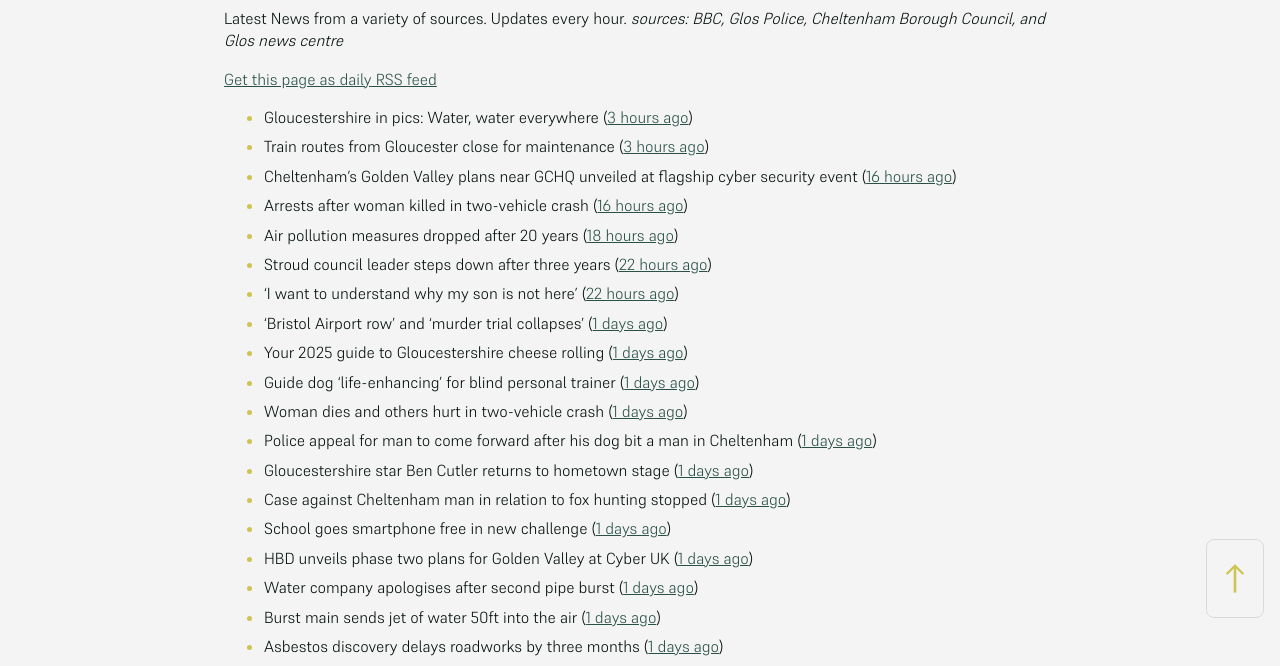
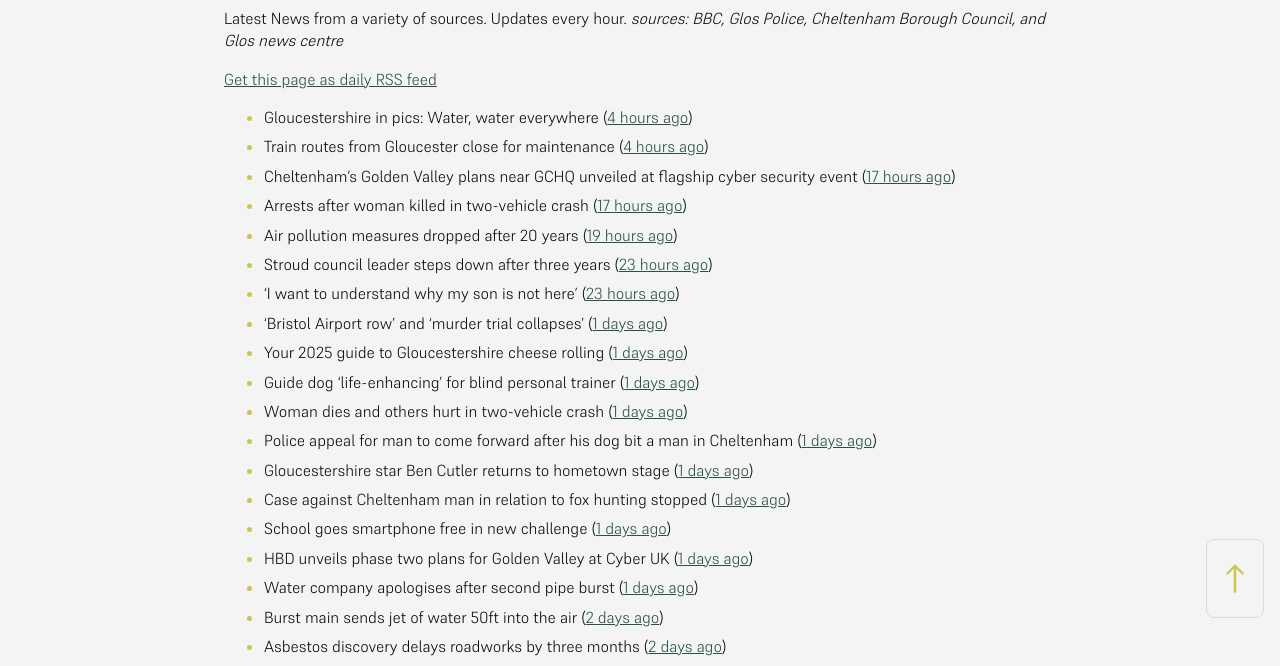
Before and after one commit to mat-0/cheltenham-open-data, a Jekyll site: the page built from _pages/news.md, in a window 1280 px wide. Shown: the part 266-932 px from the top of the page. Built offline with Jekyll 4.4.1, drawn with Linux system fonts in a browser that asks for light colours.

Commit message:
Updated 2025-05-17 10:57:51

```diff
--- a/_pages/news.md
+++ b/_pages/news.md
@@ -12,13 +12,13 @@ _sources: BBC, Glos Police, Cheltenham Borough Council, and Glos news centre_
 [Get this page as daily RSS feed](/daily.rss)
 
 <!-- news_marker starts -->
-- Gloucestershire in pics: Water, water everywhere ([3 hours ago](https://www.bbc.com/news/articles/c8e6d4g6k88o))
-- Train routes from Gloucester close for maintenance ([3 hours ago](https://www.bbc.com/news/articles/c5y64j5nmv1o))
-- Cheltenham’s Golden Valley plans near GCHQ unveiled at flagship cyber security event ([16 hours ago](https://gloucesternewscentre.co.uk/cheltenhams-golden-valley-plans-near-gchq-unveiled-at-flagship-cyber-security-event/))
-- Arrests after woman killed in two-vehicle crash ([16 hours ago](https://www.bbc.com/news/articles/cz0dl0g9zxjo))
-- Air pollution measures dropped after 20 years ([18 hours ago](https://www.bbc.com/news/articles/c7v7d4091gro))
-- Stroud council leader steps down after three years ([22 hours ago](https://www.bbc.com/news/articles/c9dq58pzel5o))
-- 'I want to understand why my son is not here' ([22 hours ago](https://www.bbc.com/news/articles/c5yk7z7k4dyo))
+- Gloucestershire in pics: Water, water everywhere ([4 hours ago](https://www.bbc.com/news/articles/c8e6d4g6k88o))
+- Train routes from Gloucester close for maintenance ([4 hours ago](https://www.bbc.com/news/articles/c5y64j5nmv1o))
+- Cheltenham’s Golden Valley plans near GCHQ unveiled at flagship cyber security event ([17 hours ago](https://gloucesternewscentre.co.uk/cheltenhams-golden-valley-plans-near-gchq-unveiled-at-flagship-cyber-security-event/))
+- Arrests after woman killed in two-vehicle crash ([17 hours ago](https://www.bbc.com/news/articles/cz0dl0g9zxjo))
+- Air pollution measures dropped after 20 years ([19 hours ago](https://www.bbc.com/news/articles/c7v7d4091gro))
+- Stroud council leader steps down after three years ([23 hours ago](https://www.bbc.com/news/articles/c9dq58pzel5o))
+- 'I want to understand why my son is not here' ([23 hours ago](https://www.bbc.com/news/articles/c5yk7z7k4dyo))
 - 'Bristol Airport row' and 'murder trial collapses' ([1 days ago](https://www.bbc.com/news/articles/c93lq257pd5o))
 - Your 2025 guide to Gloucestershire cheese rolling ([1 days ago](https://www.bbc.com/news/articles/c230jj5m1yro))
 - Guide dog 'life-enhancing' for blind personal trainer ([1 days ago](https://www.bbc.com/news/articles/cwy3j8evxg2o))
@@ -29,8 +29,8 @@ _sources: BBC, Glos Police, Cheltenham Borough Council, and Glos news centre_
 - School goes smartphone free in new challenge ([1 days ago](https://www.bbc.com/news/articles/cwy388p033eo))
 - HBD unveils phase two plans for Golden Valley at Cyber UK ([1 days ago](https://www.cheltenham.gov.uk/news/article/3012/hbd_unveils_phase_two_plans_for_golden_valley_at_cyber_uk))
 - Water company apologises after second pipe burst ([1 days ago](https://www.bbc.com/news/articles/cn0g1jygjq1o))
-- Burst main sends jet of water 50ft into the air ([1 days ago](https://www.bbc.com/news/articles/cd620lyqqnqo))
-- Asbestos discovery delays roadworks by three months ([1 days ago](https://www.bbc.com/news/articles/c0j7158dyevo))
+- Burst main sends jet of water 50ft into the air ([2 days ago](https://www.bbc.com/news/articles/cd620lyqqnqo))
+- Asbestos discovery delays roadworks by three months ([2 days ago](https://www.bbc.com/news/articles/c0j7158dyevo))
 - Arle Court Transport Hub welcomes more National Express services ([2 days ago](https://gloucesternewscentre.co.uk/arle-court-transport-hub-welcomes-more-national-express-services/))
 - Golden Valley social value promise will deliver real value to communities ([2 days ago](https://www.cheltenham.gov.uk/news/article/3011/golden_valley_social_value_promise_will_deliver_real_value_to_communities))
 - Kids exposed to social media posts about violence and suicide ([2 days ago](https://www.bbc.com/news/articles/c0r1gpr0ezwo))
@@ -39,7 +39,7 @@ _sources: BBC, Glos Police, Cheltenham Borough Council, and Glos news centre_
 - ‘Caring’ Doctor David Willingham elected as mayor of Cheltenham ([2 days ago](https://gloucesternewscentre.co.uk/caring-doctor-david-willingham-elected-as-mayor-of-cheltenham/))
 - Upcoming grant and further support to help local business cut their carbon emissions ([3 days ago](https://www.cheltenham.gov.uk/news/article/3010/upcoming_grant_and_further_support_to_help_local_business_cut_their_carbon_emissions))
 - Does your parish council reflect your local area? ([3 days ago](https://www.cheltenham.gov.uk/news/article/3009/does_your_parish_council_reflect_your_local_area))
-- Cheltenham Mayor’s inauguration and medal of honour ([3 days ago](https://www.cheltenham.gov.uk/news/article/3008/cheltenham_mayors_inauguration_and_medal_of_honour))
+- Cheltenham Mayor’s inauguration and medal of honour ([4 days ago](https://www.cheltenham.gov.uk/news/article/3008/cheltenham_mayors_inauguration_and_medal_of_honour))
 - Tributes paid to ‘very decent and honest’ former Dowty worker and Cheltenham councillor ([4 days ago](https://gloucesternewscentre.co.uk/tributes-paid-to-very-decent-and-honest-former-dowty-worker-and-cheltenham-councillor/))
 - Shire Hall on course for by minority Lib Dem ([4 days ago](https://gloucesternewscentre.co.uk/shire-hall-on-course-for-by-minority-lib-dem/))
 - Gloucester hospital staff suffer thousands of attacks from patients ([5 days ago](https://gloucesternewscentre.co.uk/gloucester-hospital-staff-suffer-thousands-of-attacks-from-patients/))
```
Also changed, not shown: _data/flood.json (+5 -48 lines), _pages/fix-my-street.md (+1 -1 lines), index.md (+4 -4 lines).
